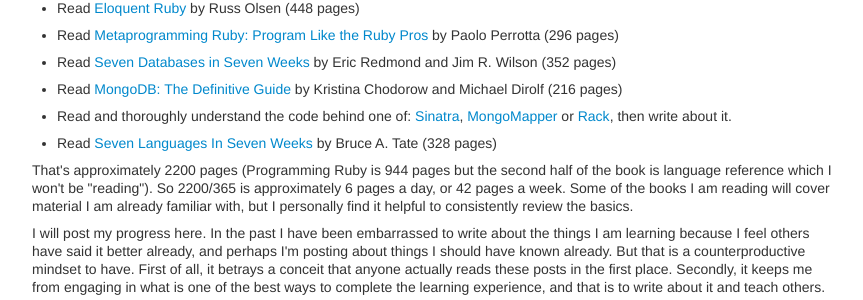
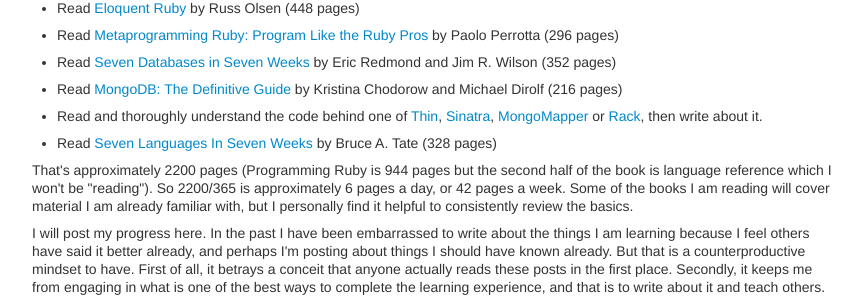
Before and after one commit to speric/speric.github.com, a Jekyll site: the page built from _posts/2012-11-28-learning-plan-for-2013.markdown, in a window 1280 px wide. Shown: the part 472-772 px from the top of the page, without its empty margins (208-1071 px from the left). Built offline with Jekyll 4.4.1, drawn with Linux system fonts in a browser that asks for light colours; some web fonts are replaced; Markdown is read by kramdown in place of the engine named in the settings; comment, search, counter and statistics services are not loaded.

Commit message:
Update _posts/2012-11-28-learning-plan-for-2013.markdown

```diff
--- a/_posts/2012-11-28-learning-plan-for-2013.markdown
+++ b/_posts/2012-11-28-learning-plan-for-2013.markdown
@@ -19,7 +19,7 @@
   <li><p>Read <a href="http://pragprog.com/book/ppmetr/metaprogramming-ruby">Metaprogramming Ruby: Program Like the Ruby Pros</a> by Paolo Perrotta (296 pages)</p></li>
   <li><p>Read <a href="http://pragprog.com/book/rwdata/seven-databases-in-seven-weeks">Seven Databases in Seven Weeks</a> by Eric Redmond and Jim R. Wilson (352 pages)</p></li>
   <li><p>Read <a href="http://www.amazon.com/MongoDB-Definitive-Guide-Kristina-Chodorow/dp/1449381561/">MongoDB: The Definitive Guide</a> by Kristina Chodorow and Michael Dirolf (216 pages)</p></li>
-  <li><p>Read and thoroughly understand the code behind one of: <a href="http://www.sinatrarb.com/">Sinatra</a>, <a href="http://mongomapper.com/">MongoMapper</a> or <a href="http://rack.github.com/">Rack</a>, then write about it.</p></li>
+  <li><p>Read and thoroughly understand the code behind one of <a href="https://github.com/macournoyer/thin">Thin</a>, <a href="http://www.sinatrarb.com/">Sinatra</a>, <a href="http://mongomapper.com/">MongoMapper</a> or <a href="http://rack.github.com/">Rack</a>, then write about it.</p></li>
   <li><p>Read <a href="http://pragprog.com/book/btlang/seven-languages-in-seven-weeks">Seven Languages In Seven Weeks</a> by Bruce A. Tate (328 pages)</p></li>
 </ul>
 
```
